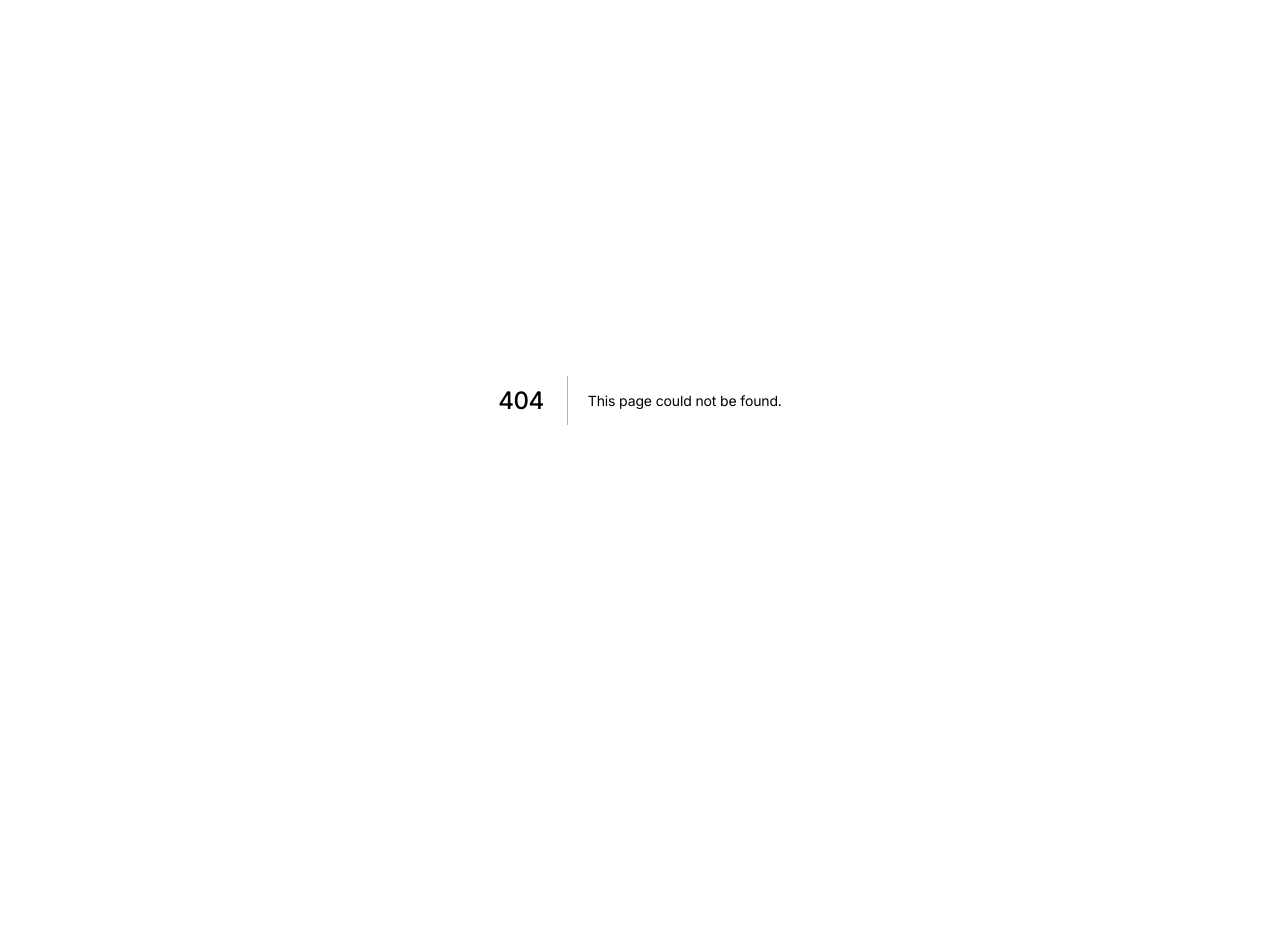
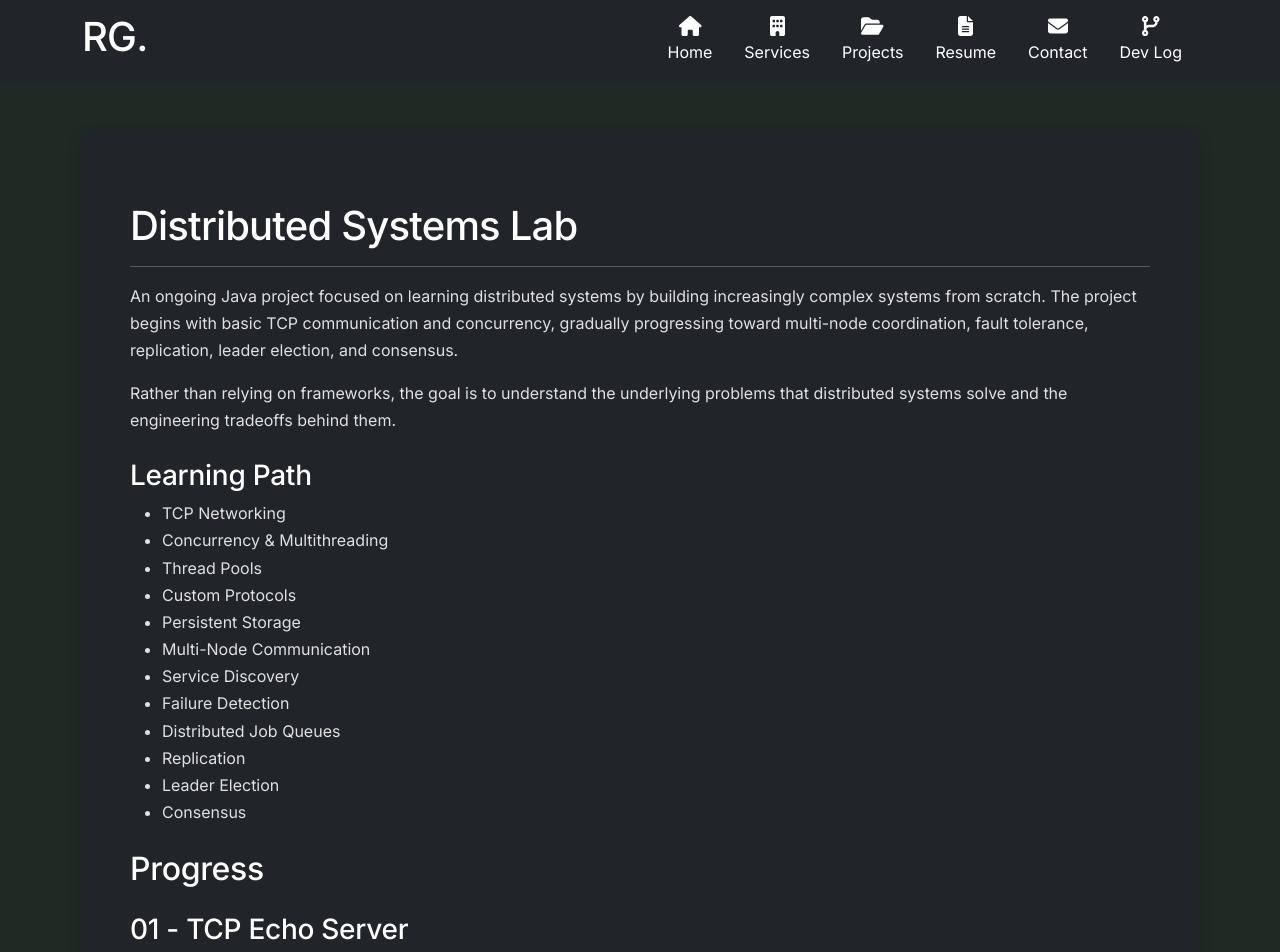
Before and after one commit to RamiyanGangatharan/Portfolio2025, a Next.js app in the folder client/: page /content/distributedSystems in a window 1280 px wide. Before the commit this address had no page. Shown: the top 952 px of the page. Before the commit the page ends 800 px from the top, so only its background shows below. Built offline with nearby package versions, Linux system fonts and the light colour scheme.

Commit message:
new journal entry

```diff
--- /dev/null
+++ b/client/src/pages/content/distributedSystems.js
@@ -0,0 +1,46 @@
+import MDP from './markdownpage';
+
+const distributedSystems = `
+# Distributed Systems Lab
+---
+
+An ongoing Java project focused on learning distributed systems by building increasingly complex systems from scratch.
+The project begins with basic TCP communication and concurrency, gradually progressing toward multi-node coordination,
+fault tolerance, replication, leader election, and consensus.
+
+Rather than relying on frameworks, the goal is to understand the underlying problems that distributed systems solve and the engineering
+tradeoffs behind them.
+
+### Learning Path
+
+- TCP Networking
+- Concurrency & Multithreading
+- Thread Pools
+- Custom Protocols
+- Persistent Storage
+- Multi-Node Communication
+- Service Discovery
+- Failure Detection
+- Distributed Job Queues
+- Replication
+- Leader Election
+- Consensus
+
+## Progress
+
+### 01 - TCP Echo Server
+
+Built a basic TCP client and server from scratch in Java. The client establishes a connection to the server, sends messages, and receives responses.
+
+**Learned:**
+- TCP/IP
+- Sockets
+- Ports
+- Client/server communication
+- Blocking I/O
+
+`;
+
+export default function Article() {
+  return <MDP title="Distributed Systems Lab" article={distributedSystems} />;
+}
```
Also changed, not shown: client/src/data/projects.json (+12 -0 lines).
